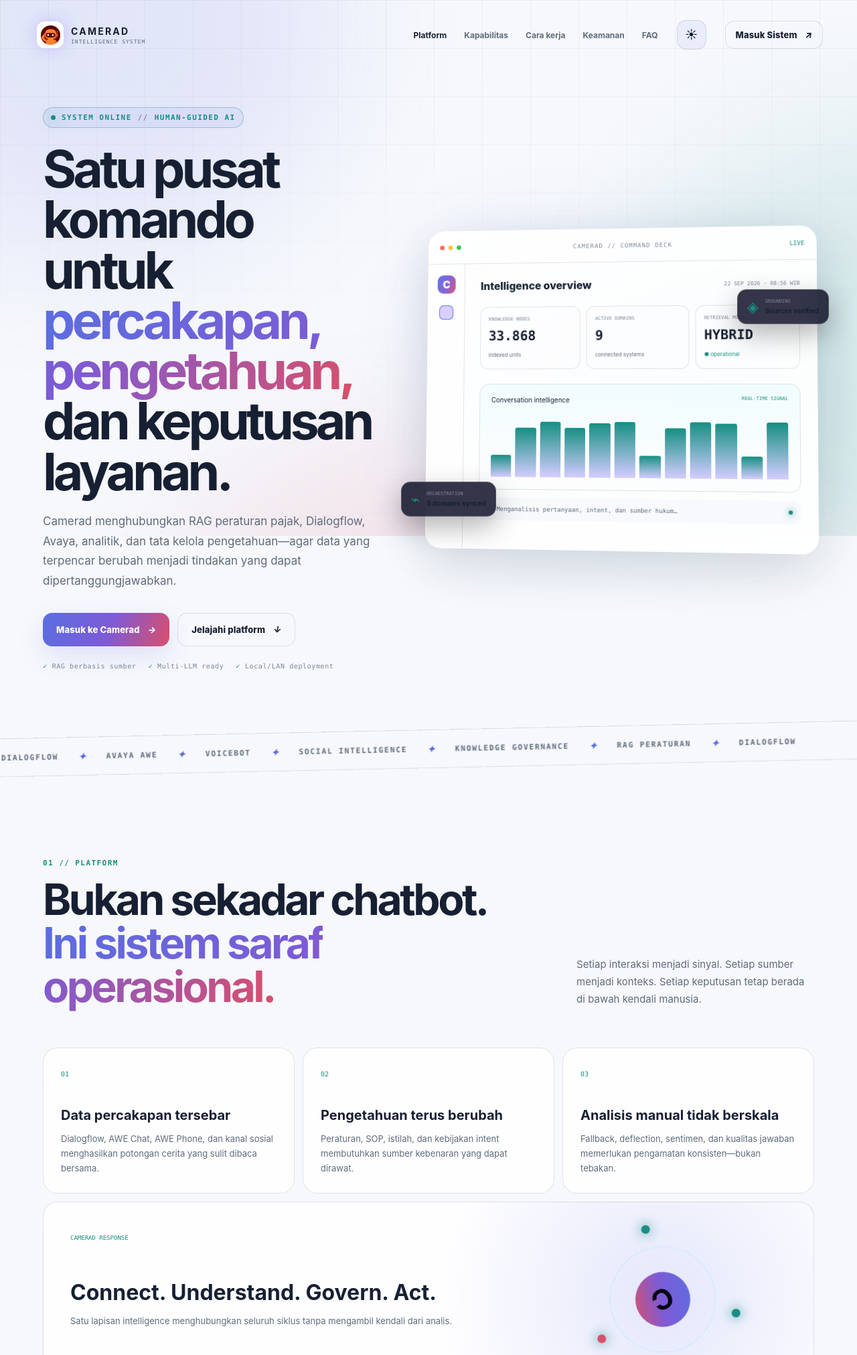
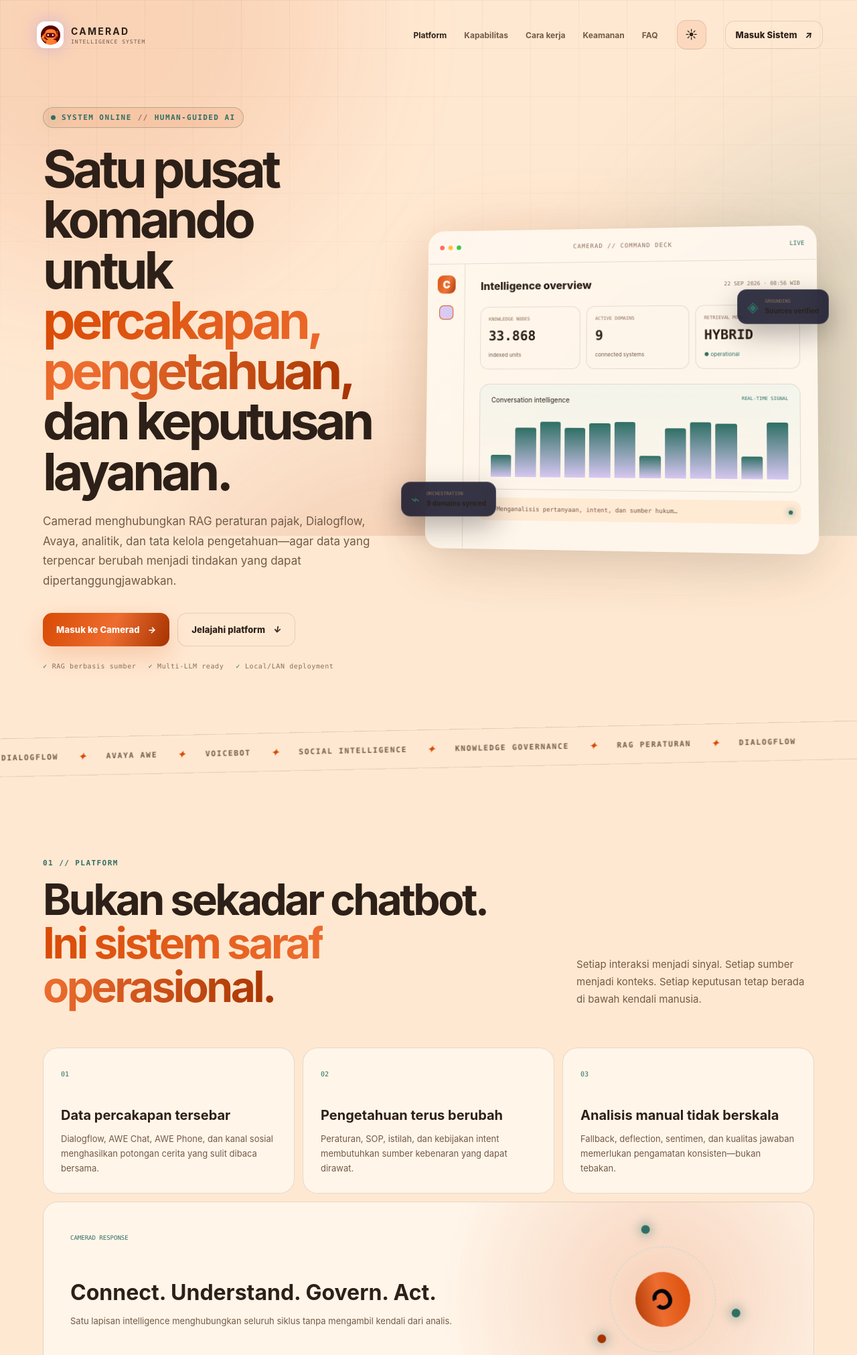
Before and after one commit to somesouls/camerad, a FastAPI app: page / in a window 1280 px wide. Shown: the top 2023 px of the page at 67% size. Run offline with FastAPI, Linux system fonts and the light colour scheme; parts of the project's set-up code (start-up, migrations or seed data) failed here and were passed over; some libraries are stand-ins or nearby versions.

Commit message:
Terapkan palet earth-tone pada landing page (#126)
Gunakan background #FFE8D1 dan primary #D84A05 untuk light mode serta background #23231A dan primary #8D4B2D untuk dark mode. Selaraskan surface, teks, secondary accent, gradient, glow, navbar, console, dan browser theme-color sambil mempertahankan switcher dan kontrak CI.

```diff
--- a/static/landing/landing-theme.css
+++ b/static/landing/landing-theme.css
@@ -1,78 +1,78 @@
 :root {
   color-scheme: dark;
 
-  /* Nocturne: deep neutral canvas, restrained indigo, mint signal, coral warmth. */
-  --lp-dark-canvas: #080b12;
-  --lp-dark-surface: #111827;
-  --lp-dark-elevated: #182235;
-  --lp-dark-text: #f8fafc;
-  --lp-dark-muted: #a8b3c7;
-  --lp-indigo: #7c8cff;
-  --lp-mint: #59d9c2;
-  --lp-coral: #ff7a90;
+  /* Dark: olive-black canvas with roasted brown as the primary accent. */
+  --lp-dark-canvas: #23231a;
+  --lp-dark-surface: #2d2c22;
+  --lp-dark-elevated: #39372b;
+  --lp-dark-text: #f7eee4;
+  --lp-dark-muted: #bdb09e;
+  --lp-dark-primary: #8d4b2d;
+  --lp-dark-secondary: #b7c99a;
+  --lp-dark-warm: #c8754e;
 
-  /* Daybreak: cool paper rather than stark white. */
-  --lp-light-canvas: #f6f8fc;
-  --lp-light-surface: #ffffff;
-  --lp-light-soft: #edf2f8;
-  --lp-light-text: #172033;
-  --lp-light-muted: #5f6b7c;
-  --lp-light-indigo: #5b6ee1;
-  --lp-light-mint: #168f82;
-  --lp-light-coral: #d94f6a;
+  /* Light: soft peach canvas with burnt orange as the primary accent. */
+  --lp-light-canvas: #ffe8d1;
+  --lp-light-surface: #fff7ed;
+  --lp-light-soft: #f7d3b2;
+  --lp-light-text: #2d2018;
+  --lp-light-muted: #735a48;
+  --lp-light-primary: #d84a05;
+  --lp-light-secondary: #2f6f64;
+  --lp-light-warm: #a63300;
 
   --lp-bg: var(--lp-dark-canvas);
   --lp-bg-soft: var(--lp-dark-surface);
-  --lp-surface: rgba(17, 24, 39, .78);
+  --lp-surface: rgba(45, 44, 34, .82);
   --lp-surface-strong: var(--lp-dark-elevated);
   --lp-text: var(--lp-dark-text);
   --lp-muted: var(--lp-dark-muted);
-  --lp-dim: #748096;
-  --lp-line: rgba(168, 179, 199, .15);
-  --lp-primary: var(--lp-indigo);
-  --lp-secondary: var(--lp-mint);
-  --lp-pink: var(--lp-coral);
-  --lp-green: var(--lp-mint);
-  --lp-yellow: #f6c76e;
-  --lp-on-accent: #ffffff;
-  --lp-nav-bg: rgba(8, 11, 18, .84);
-  --lp-console-bg: rgba(11, 16, 27, .95);
-  --lp-soft-fill: rgba(124, 140, 255, .08);
-  --lp-grid-line: rgba(168, 179, 199, .045);
-  --lp-glow-primary: rgba(124, 140, 255, .24);
-  --lp-glow-secondary: rgba(89, 217, 194, .16);
-  --lp-glow-warm: rgba(255, 122, 144, .14);
-  --lp-gradient: linear-gradient(110deg, var(--lp-indigo), #a56bff 52%, var(--lp-coral));
-  --lp-gradient-radial: radial-gradient(circle, var(--lp-indigo), var(--lp-dark-surface) 52%, var(--lp-mint));
-  --lp-shadow: 0 28px 90px rgba(0, 0, 0, .48);
+  --lp-dim: #948878;
+  --lp-line: rgba(247, 238, 228, .14);
+  --lp-primary: var(--lp-dark-primary);
+  --lp-secondary: var(--lp-dark-secondary);
+  --lp-pink: var(--lp-dark-warm);
+  --lp-green: var(--lp-dark-secondary);
+  --lp-yellow: #d8b56c;
+  --lp-on-accent: #fffaf5;
+  --lp-nav-bg: rgba(35, 35, 26, .88);
+  --lp-console-bg: rgba(38, 37, 28, .96);
+  --lp-soft-fill: rgba(141, 75, 45, .14);
+  --lp-grid-line: rgba(247, 238, 228, .04);
+  --lp-glow-primary: rgba(141, 75, 45, .32);
+  --lp-glow-secondary: rgba(183, 201, 154, .14);
+  --lp-glow-warm: rgba(200, 117, 78, .16);
+  --lp-gradient: linear-gradient(110deg, var(--lp-dark-primary), var(--lp-dark-warm) 55%, #d8a15f);
+  --lp-gradient-radial: radial-gradient(circle, var(--lp-dark-warm), var(--lp-dark-surface) 52%, var(--lp-dark-secondary));
+  --lp-shadow: 0 28px 90px rgba(10, 10, 7, .52);
 }
 
 :root[data-theme="light"] {
   color-scheme: light;
   --lp-bg: var(--lp-light-canvas);
   --lp-bg-soft: var(--lp-light-soft);
-  --lp-surface: rgba(255, 255, 255, .82);
+  --lp-surface: rgba(255, 247, 237, .84);
   --lp-surface-strong: var(--lp-light-surface);
   --lp-text: var(--lp-light-text);
   --lp-muted: var(--lp-light-muted);
-  --lp-dim: #7a8698;
-  --lp-line: rgba(23, 32, 51, .12);
-  --lp-primary: var(--lp-light-indigo);
-  --lp-secondary: var(--lp-light-mint);
-  --lp-pink: var(--lp-light-coral);
-  --lp-green: var(--lp-light-mint);
-  --lp-yellow: #a56a12;
+  --lp-dim: #8b6e59;
+  --lp-line: rgba(78, 46, 29, .14);
+  --lp-primary: var(--lp-light-primary);
+  --lp-secondary: var(--lp-light-secondary);
+  --lp-pink: var(--lp-light-warm);
+  --lp-green: var(--lp-light-secondary);
+  --lp-yellow: #8f5a00;
   --lp-on-accent: #ffffff;
-  --lp-nav-bg: rgba(246, 248, 252, .88);
-  --lp-console-bg: rgba(255, 255, 255, .94);
-  --lp-soft-fill: rgba(91, 110, 225, .08);
-  --lp-grid-line: rgba(23, 32, 51, .05);
-  --lp-glow-primary: rgba(91, 110, 225, .16);
-  --lp-glow-secondary: rgba(22, 143, 130, .14);
-  --lp-glow-warm: rgba(217, 79, 106, .11);
-  --lp-gradient: linear-gradient(110deg, var(--lp-light-indigo), #7d5bd6 52%, var(--lp-light-coral));
-  --lp-gradient-radial: radial-gradient(circle, #ffffff, rgba(91, 110, 225, .16) 50%, rgba(22, 143, 130, .16));
-  --lp-shadow: 0 24px 70px rgba(23, 32, 51, .13);
+  --lp-nav-bg: rgba(255, 232, 209, .9);
+  --lp-console-bg: rgba(255, 247, 237, .96);
+  --lp-soft-fill: rgba(216, 74, 5, .09);
+  --lp-grid-line: rgba(78, 46, 29, .05);
+  --lp-glow-primary: rgba(216, 74, 5, .2);
+  --lp-glow-secondary: rgba(47, 111, 100, .13);
+  --lp-glow-warm: rgba(166, 51, 0, .12);
+  --lp-gradient: linear-gradient(110deg, var(--lp-light-primary), #ed6d2f 55%, var(--lp-light-warm));
+  --lp-gradient-radial: radial-gradient(circle, #fff7ed, rgba(216, 74, 5, .18) 50%, rgba(47, 111, 100, .14));
+  --lp-shadow: 0 24px 70px rgba(78, 46, 29, .15);
 }
 
 :root[data-theme="dark"] { color-scheme: dark; }
@@ -82,26 +82,26 @@
     color-scheme: light;
     --lp-bg: var(--lp-light-canvas);
     --lp-bg-soft: var(--lp-light-soft);
-    --lp-surface: rgba(255, 255, 255, .82);
+    --lp-surface: rgba(255, 247, 237, .84);
     --lp-surface-strong: var(--lp-light-surface);
     --lp-text: var(--lp-light-text);
     --lp-muted: var(--lp-light-muted);
-    --lp-dim: #7a8698;
-    --lp-line: rgba(23, 32, 51, .12);
-    --lp-primary: var(--lp-light-indigo);
-    --lp-secondary: var(--lp-light-mint);
-    --lp-pink: var(--lp-light-coral);
-    --lp-green: var(--lp-light-mint);
-    --lp-yellow: #a56a12;
-    --lp-nav-bg: rgba(246, 248, 252, .88);
-    --lp-console-bg: rgba(255, 255, 255, .94);
-    --lp-soft-fill: rgba(91, 110, 225, .08);
-    --lp-grid-line: rgba(23, 32, 51, .05);
-    --lp-glow-primary: rgba(91, 110, 225, .16);
-    --lp-glow-secondary: rgba(22, 143, 130, .14);
-    --lp-glow-warm: rgba(217, 79, 106, .11);
-    --lp-gradient: linear-gradient(110deg, var(--lp-light-indigo), #7d5bd6 52%, var(--lp-light-coral));
-    --lp-shadow: 0 24px 70px rgba(23, 32, 51, .13);
+    --lp-dim: #8b6e59;
+    --lp-line: rgba(78, 46, 29, .14);
+    --lp-primary: var(--lp-light-primary);
+    --lp-secondary: var(--lp-light-secondary);
+    --lp-pink: var(--lp-light-warm);
+    --lp-green: var(--lp-light-secondary);
+    --lp-yellow: #8f5a00;
+    --lp-nav-bg: rgba(255, 232, 209, .9);
+    --lp-console-bg: rgba(255, 247, 237, .96);
+    --lp-soft-fill: rgba(216, 74, 5, .09);
+    --lp-grid-line: rgba(78, 46, 29, .05);
+    --lp-glow-primary: rgba(216, 74, 5, .2);
+    --lp-glow-secondary: rgba(47, 111, 100, .13);
+    --lp-glow-warm: rgba(166, 51, 0, .12);
+    --lp-gradient: linear-gradient(110deg, var(--lp-light-primary), #ed6d2f 55%, var(--lp-light-warm));
+    --lp-shadow: 0 24px 70px rgba(78, 46, 29, .15);
   }
 }
 
--- a/static/landing/landing-theme.js
+++ b/static/landing/landing-theme.js
@@ -20,7 +20,7 @@
 
   const syncChrome = theme => {
     const meta = document.querySelector('meta[name="theme-color"]');
-    if (meta) meta.content = theme === 'light' ? '#f6f8fc' : '#080b12';
+    if (meta) meta.content = theme === 'light' ? '#ffe8d1' : '#23231a';
   };
 
   syncChrome(currentTheme());
--- a/templates/landing/landing.html
+++ b/templates/landing/landing.html
@@ -3,7 +3,7 @@
 <head>
   <meta charset="utf-8">
   <meta name="viewport" content="width=device-width, initial-scale=1">
-  <meta name="theme-color" content="#080b12">
+  <meta name="theme-color" content="#23231a">
   <meta name="color-scheme" content="dark light">
   <meta name="description" content="Camerad menyatukan AI, RAG peraturan, analitik percakapan, dan operasi layanan dalam satu pusat komando.">
   <title>Camerad — Intelligence Command Center</title>
```
Also changed, not shown: tests/test_landing.py (+2 -2 lines).
